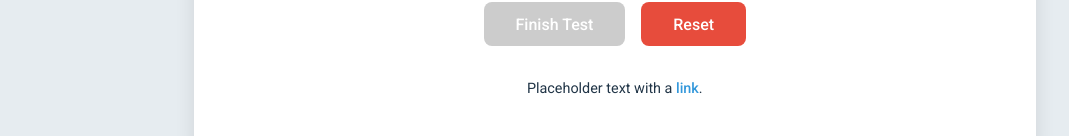
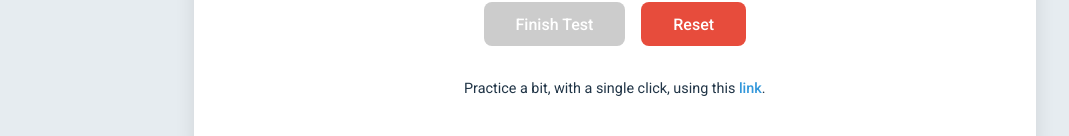
Before and after one commit to veerxyz/speedtesttypingproject, a React (Vite) app in the folder typing-test-app/: page / in a window 1280 px wide. Shown: the part 912-1048 px from the top of the page, without its empty margins (14-1083 px from the left). Built offline with nearby package versions, Linux system fonts and the light colour scheme.

Commit message:
footer changed and now bas going to work on chrome extension that directs this, then create an icon and first
first upload to chrome webstore then ill upload this webpage to the internet.

```diff
--- a/typing-test-app/src/App.jsx
+++ b/typing-test-app/src/App.jsx
@@ -241,7 +241,7 @@ function App() {
 
       <footer className="footer">
         <p>
-          Placeholder text with a{" "}
+          Practice a bit, with a single click, using this {" "}
           <a href="https://example.com" target="_blank" rel="noopener noreferrer">
             link
           </a>.
```
